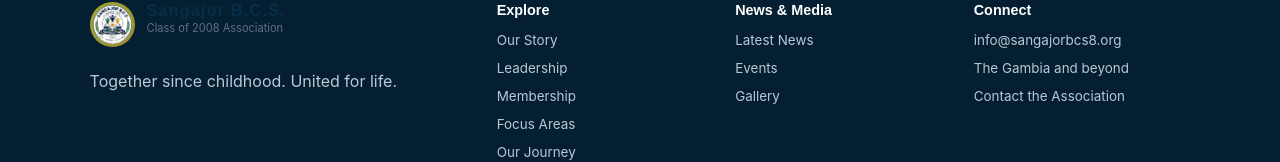
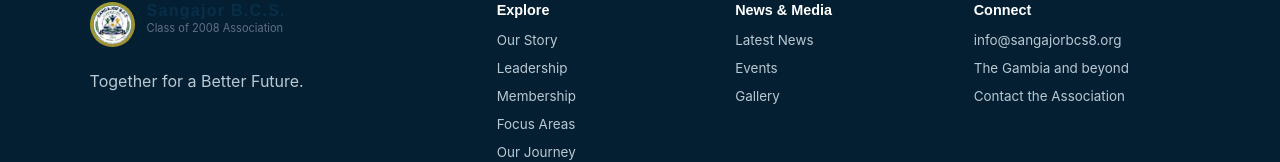
Before and after one commit to B-a93/sangajor-association, a React (Vite) app: page / in a window 1280 px wide. Shown: the part 3984-4146 px from the top of the page. Built offline with nearby package versions, Linux system fonts and the light colour scheme; no server answers.

Commit message:
Align website tagline with official logo

```diff
--- a/src/components/layout/Footer.tsx
+++ b/src/components/layout/Footer.tsx
@@ -24,7 +24,7 @@ export function Footer() {
               <span>Class of 2008 Association</span>
             </div>
           </div>
-          <p>Together since childhood. United for life.</p>
+          <p>Together for a Better Future.</p>
         </div>
 
         <nav aria-label="Footer — Explore">
```
